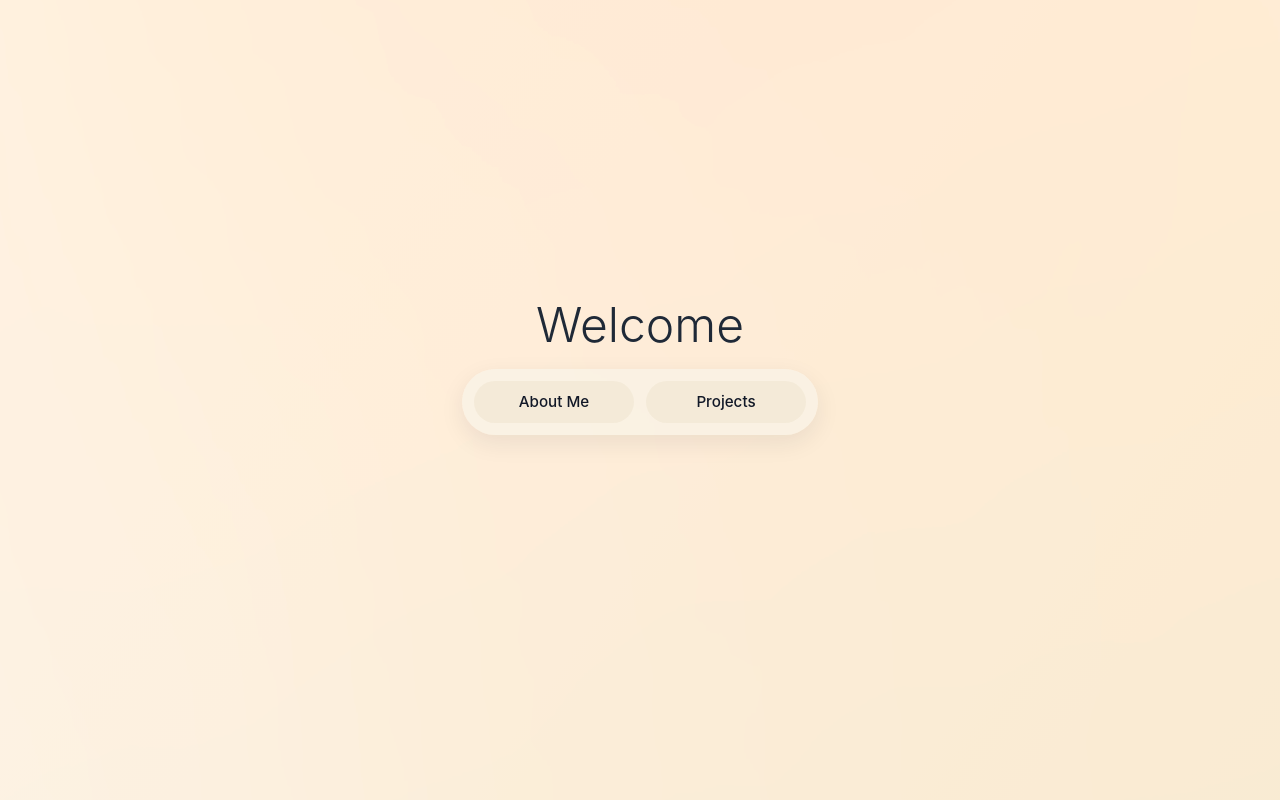
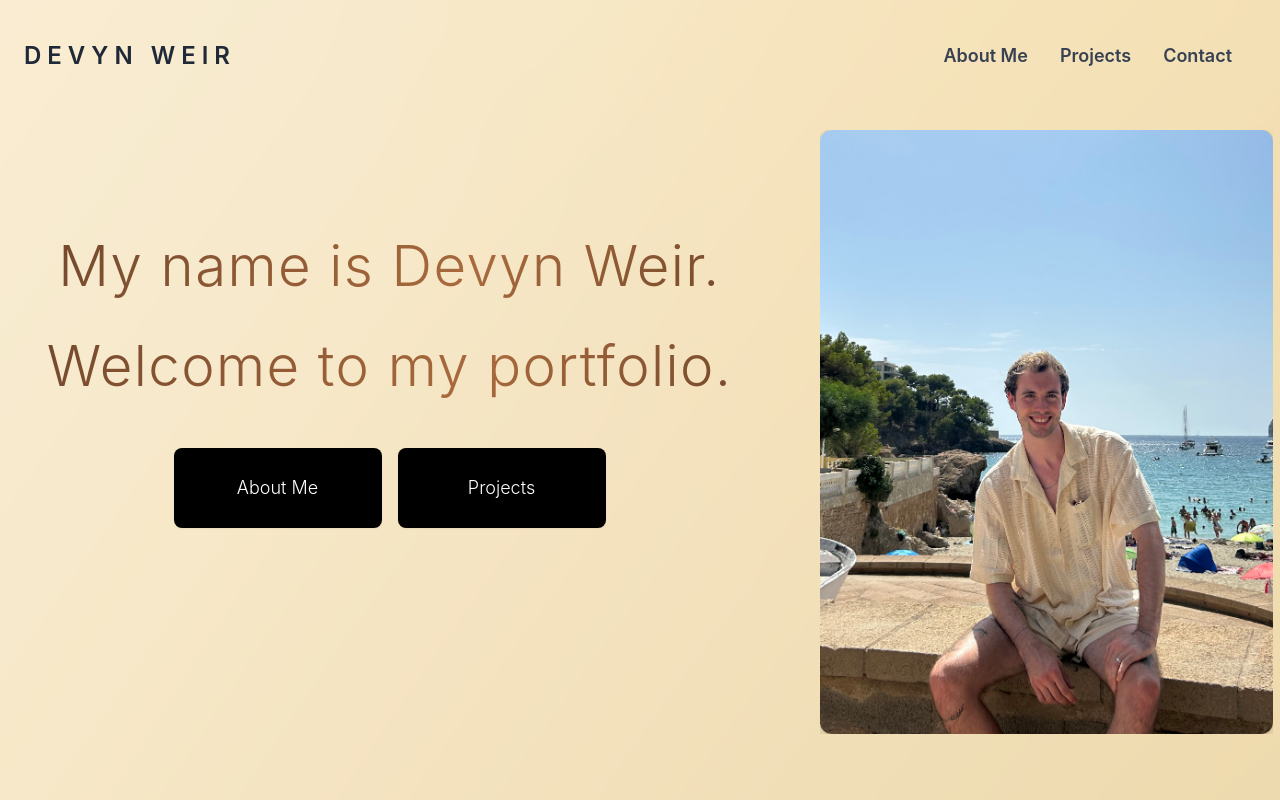
Before and after one commit to webdevyn/webdevyn.github.io, a React (Create React App) app: page /welcomepage in a window 1280 px wide. Built offline with nearby package versions, Linux system fonts and the light colour scheme.

Commit message:
added welcome page frontend animation

```diff
--- a/src/components/AboutPage.jsx
+++ b/src/components/AboutPage.jsx
@@ -1,17 +1,10 @@
 import Header from "./Header";
-import { Link } from "react-router-dom";
+import SiteHeader from "./SiteHeader";
 
 function AboutPage() {
   return (
-    <main className="mx-auto min-h-screen bg-gradient-to-br from-white via-[#fdf7ee] to-[#efe2cc] px-6 py-12 text-gray-800">
-      <div className="mx-auto mb-8 max-w-5xl text-left">
-        <Link
-          to="/welcomepage"
-          className="text-sm font-medium text-gray-700 underline hover:text-black"
-        >
-          Back to Welcome
-        </Link>
-      </div>
+    <main className="mx-auto min-h-screen bg-gradient-to-br from-white via-[#fdf7ee] to-[#efe2cc] px-6 py-6 text-gray-800 sm:py-8">
+      <SiteHeader />
       <Header />
     </main>
   );
--- a/src/components/ProjectsPage.jsx
+++ b/src/components/ProjectsPage.jsx
@@ -1,17 +1,10 @@
 import Projects from "./Projects";
-import { Link } from "react-router-dom";
+import SiteHeader from "./SiteHeader";
 
 function ProjectsPage() {
   return (
-    <main className="mx-auto min-h-screen bg-gradient-to-br from-white via-[#fdf7ee] to-[#efe2cc] px-6 py-12 text-gray-800">
-      <div className="mx-auto mb-8 max-w-5xl text-left">
-        <Link
-          to="/welcomepage"
-          className="text-sm font-medium text-gray-700 underline hover:text-black"
-        >
-          Back to Welcome
-        </Link>
-      </div>
+    <main className="mx-auto min-h-screen bg-gradient-to-br from-white via-[#fdf7ee] to-[#efe2cc] px-6 py-6 text-gray-800 sm:py-8">
+      <SiteHeader />
       <div className="mx-auto max-w-5xl">
         <Projects />
       </div>
--- /dev/null
+++ b/src/components/SiteHeader.jsx
@@ -0,0 +1,42 @@
+import { Link } from "react-router-dom";
+
+function SiteHeader() {
+  return (
+    <header className="mx-auto mb-8 w-full  px-0 sm:px-0">
+      <div className="flex items-center justify-between px-0 py-2">
+        <Link
+          to="/welcomepage"
+          className="text-xl font-semibold uppercase tracking-[0.25em] text-gray-800 transition hover:text-black sm:text-2xl"
+        >
+          Devyn Weir
+        </Link>
+
+        <nav
+          className="ml-8 flex flex-1 items-center justify-end gap-5 pr-4 sm:gap-8 sm:pr-6"
+          aria-label="Primary navigation"
+        >
+          <Link
+            to="/about"
+            className="text-base font-semibold text-gray-700 transition hover:text-black sm:text-lg"
+          >
+            About Me
+          </Link>
+          <Link
+            to="/projects"
+            className="text-base font-semibold text-gray-700 transition hover:text-black sm:text-lg"
+          >
+            Projects
+          </Link>
+          <Link
+            to="/contact"
+            className="text-base font-semibold text-gray-700 transition hover:text-black sm:text-lg"
+          >
+            Contact
+          </Link>
+        </nav>
+      </div>
+    </header>
+  );
+}
+
+export default SiteHeader;
--- a/src/components/WelcomePage.jsx
+++ b/src/components/WelcomePage.jsx
@@ -1,21 +1,104 @@
+import { useEffect, useState } from "react";
 import { Link } from "react-router-dom";
+import SiteHeader from "./SiteHeader";
 
 function WelcomePage() {
+  const [showFirstGreeting, setShowFirstGreeting] = useState(false);
+  const [showSecondGreeting, setShowSecondGreeting] = useState(false);
+  const [shiftGreetings, setShiftGreetings] = useState(false);
+  const [showProfileImage, setShowProfileImage] = useState(false);
+  const [showActionButtons, setShowActionButtons] = useState(false);
+
+  useEffect(() => {
+    const firstTimer = window.setTimeout(() => setShowFirstGreeting(true), 300);
+    const secondTimer = window.setTimeout(
+      () => setShowSecondGreeting(true),
+      1100,
+    );
+    const thirdTimer = window.setTimeout(() => setShiftGreetings(true), 1900);
+    const fourthTimer = window.setTimeout(
+      () => setShowProfileImage(true),
+      2400,
+    );
+    const fifthTimer = window.setTimeout(
+      () => setShowActionButtons(true),
+      3700,
+    );
+
+    return () => {
+      window.clearTimeout(firstTimer);
+      window.clearTimeout(secondTimer);
+      window.clearTimeout(thirdTimer);
+      window.clearTimeout(fourthTimer);
+      window.clearTimeout(fifthTimer);
+    };
+  }, []);
+
   return (
-    <main className="welcome-animated-bg mx-auto min-h-screen px-6 py-12 text-gray-800">
-      <section className="welcome-fade-in mx-auto flex max-w-4xl min-h-[80vh] flex-col items-center justify-center text-center">
-        <h1 className="mb-5 text-3xl font-light leading-tight sm:text-4xl md:text-5xl">
-          Welcome
-        </h1>
+    <main className="welcome-animated-bg min-h-screen px-6 py-6 text-gray-800 sm:py-8">
+      <SiteHeader />
+      <section className="welcome-fade-in mx-auto flex w-full max-w-6xl min-h-[80vh] items-center justify-center">
+        <div className="flex w-full flex-col items-center justify-center gap-8 md:flex-row md:justify-center md:gap-12">
+          <div
+            className={`mb-4 flex min-h-[6rem] -translate-y-8 flex-col items-center justify-center transition-transform duration-[1800ms] ease-[cubic-bezier(0.19,1,0.22,1)] sm:-translate-y-12 ${
+              shiftGreetings ? "md:translate-x-0" : "md:translate-x-40"
+            }`}
+          >
+            <h1
+              className={`welcome-greeting-text whitespace-nowrap text-[clamp(1.75rem,4.4vw,3.75rem)] font-light tracking-wide transition-all duration-700 ease-out ${
+                showFirstGreeting
+                  ? "translate-y-0 opacity-100"
+                  : "translate-y-4 opacity-0"
+              }`}
+            >
+              My name is Devyn Weir.
+            </h1>
+            <h1
+              className={`welcome-greeting-text mt-4 whitespace-nowrap text-[clamp(1.75rem,4.4vw,3.75rem)] font-light tracking-wide transition-all duration-700 ease-out ${
+                showSecondGreeting
+                  ? "translate-y-0 opacity-100"
+                  : "translate-y-4 opacity-0"
+              }`}
+            >
+              Welcome to my portfolio.
+            </h1>
 
-        <nav className="home-nav" aria-label="Primary navigation">
-          <Link to="/about" className="home-nav-link">
-            About Me
-          </Link>
-          <Link to="/projects" className="home-nav-link">
-            Projects
-          </Link>
-        </nav>
+            <div
+              className={`mt-10 flex flex-wrap items-center justify-center gap-4 transition-all duration-700 ease-out ${
+                showActionButtons
+                  ? "translate-y-0 opacity-100"
+                  : "translate-y-3 opacity-0"
+              }`}
+            >
+              <Link
+                to="/about"
+                className="welcome-cta-gradient flex h-20 w-52 items-center justify-center rounded-lg px-5 text-lg font-light text-white shadow-sm transition"
+              >
+                About Me
+              </Link>
+              <Link
+                to="/projects"
+                className="welcome-cta-gradient flex h-20 w-52 items-center justify-center rounded-lg px-5 text-lg font-light text-white shadow-sm transition"
+              >
+                Projects
+              </Link>
+            </div>
+          </div>
+
+          <div
+            className={`w-[747px] overflow-hidden transition-[opacity,transform,filter] duration-[1800ms] ease-[cubic-bezier(0.19,1,0.22,1)] will-change-[opacity,transform,filter] md:w-[853px] md:shrink-0 ${
+              showProfileImage
+                ? "max-h-[693px] max-w-[453px] translate-x-10 scale-100 opacity-100 blur-0"
+                : "max-h-[693px] max-w-[453px] translate-x-12 scale-[0.985] opacity-0 blur-[2px]"
+            }`}
+          >
+            <img
+              src="/images/ProfilePicMallorca.jpeg"
+              alt="Devyn Weir in Mallorca"
+              className="h-auto w-full rounded-xl object-cover shadow-2xl ring-1 ring-black/10  profile-image transition-opacity duration-500 ease-in-out"
+            />
+          </div>
+        </div>
       </section>
     </main>
   );
--- a/src/index.css
+++ b/src/index.css
@@ -198,6 +198,37 @@ body {
   }
 }
 
+.welcome-greeting-text {
+  display: inline-block;
+  background: linear-gradient(
+    125deg,
+    #4a2f1d,
+    #7a4c2f,
+    #a96a3d,
+    #5b3b24,
+    #2e241b
+  );
+  background-size: 220% 220%;
+  -webkit-background-clip: text;
+  background-clip: text;
+  color: transparent;
+  animation: welcome-text-gradient-shift 7s ease-in-out infinite;
+}
+
+.welcome-cta-gradient {
+  background: #000000;
+}
+
+@keyframes welcome-text-gradient-shift {
+  0%,
+  100% {
+    background-position: 0% 50%;
+  }
+  50% {
+    background-position: 100% 50%;
+  }
+}
+
 @keyframes welcome-gradient-shift {
   0% {
     background-position: 0% 50%;
```
Also changed, not shown: public/images/ProfilePicMallorca.jpeg (added), public/images/profilepic.jpg (renamed from public/profilepic.jpg).
